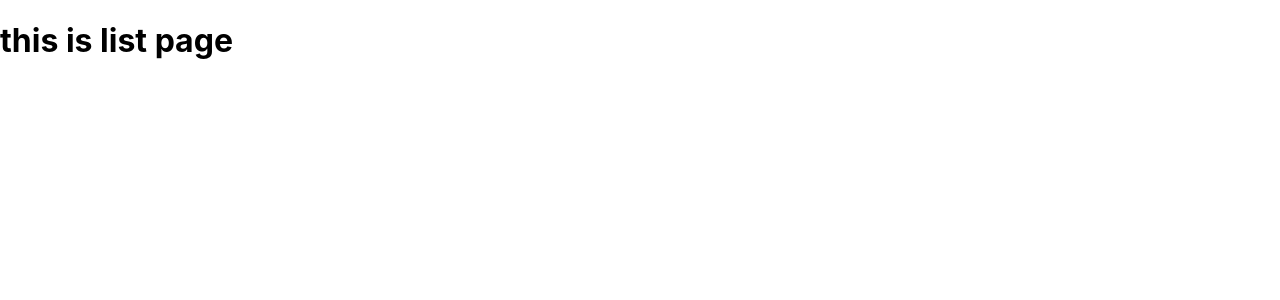
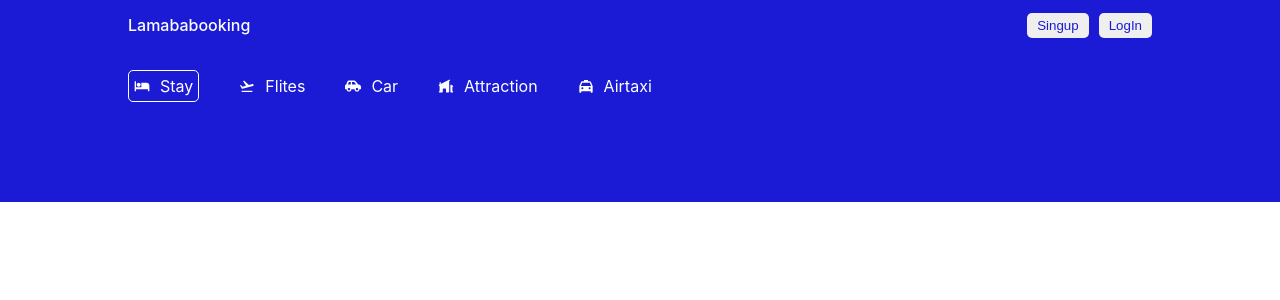
Before and after one commit to Foysalrabby/BokingApi, a React (Create React App) app in the folder client/: page /list in a window 1280 px wide. Shown: the top 300 px of the page. Built offline with nearby package versions, Linux system fonts and the light colour scheme.

Commit message:
to show icon part of header to list page to type in {type} in header

```diff
--- a/client/src/Component/Header/Header.jsx
+++ b/client/src/Component/Header/Header.jsx
@@ -13,7 +13,7 @@ import { DateRange } from 'react-date-range';
 import { format  } from 'date-fns';
 import {useState} from 'react'
 
-const Header = () => {
+const Header = ({type}) => {
      const [opendate,setopendate]=useState(false); // for date open and off
     const [state, setState] = useState([
         {
@@ -62,6 +62,8 @@ const handleopen =(name,operation) => {
         <span>Airtaxi</span>
         </div>
         </div>
+        { type !== "listshow" &&
+          <>
         <h2 className='headerTittle'>A Life Time Discount? It's Genius</h2>
        <p className='headerdes'>Lorem ipsum dolor sit amet consectetur adipisicing elit.
        Cumque eius optio amet facere ut nisi culpa quaerat explicabo quidem perferendis.</p>
@@ -138,7 +140,8 @@ const handleopen =(name,operation) => {
          </div>
 
         </div>
-
+         </>
+        }
         </div>
         </div>
     );
--- a/client/src/Pages/Home/Home.jsx
+++ b/client/src/Pages/Home/Home.jsx
@@ -6,7 +6,7 @@ const Home = () => {
     return (
         <div>
             <Navbar></Navbar>
-            <Header></Header>
+            <Header> </Header>
         </div>
     );
 };
--- a/client/src/Pages/Lists/List.jsx
+++ b/client/src/Pages/Lists/List.jsx
@@ -1,9 +1,12 @@
 import React from 'react';
+import Navbar from '../../Component/Navbar/Navbar';
+import Header from '../../Component/Header/Header';
 
 const List = () => {
     return (
         <div>
-            <h1> this is list page</h1>
+            <Navbar/>
+            <Header type = "listshow"/>
         </div>
     );
 };
```
